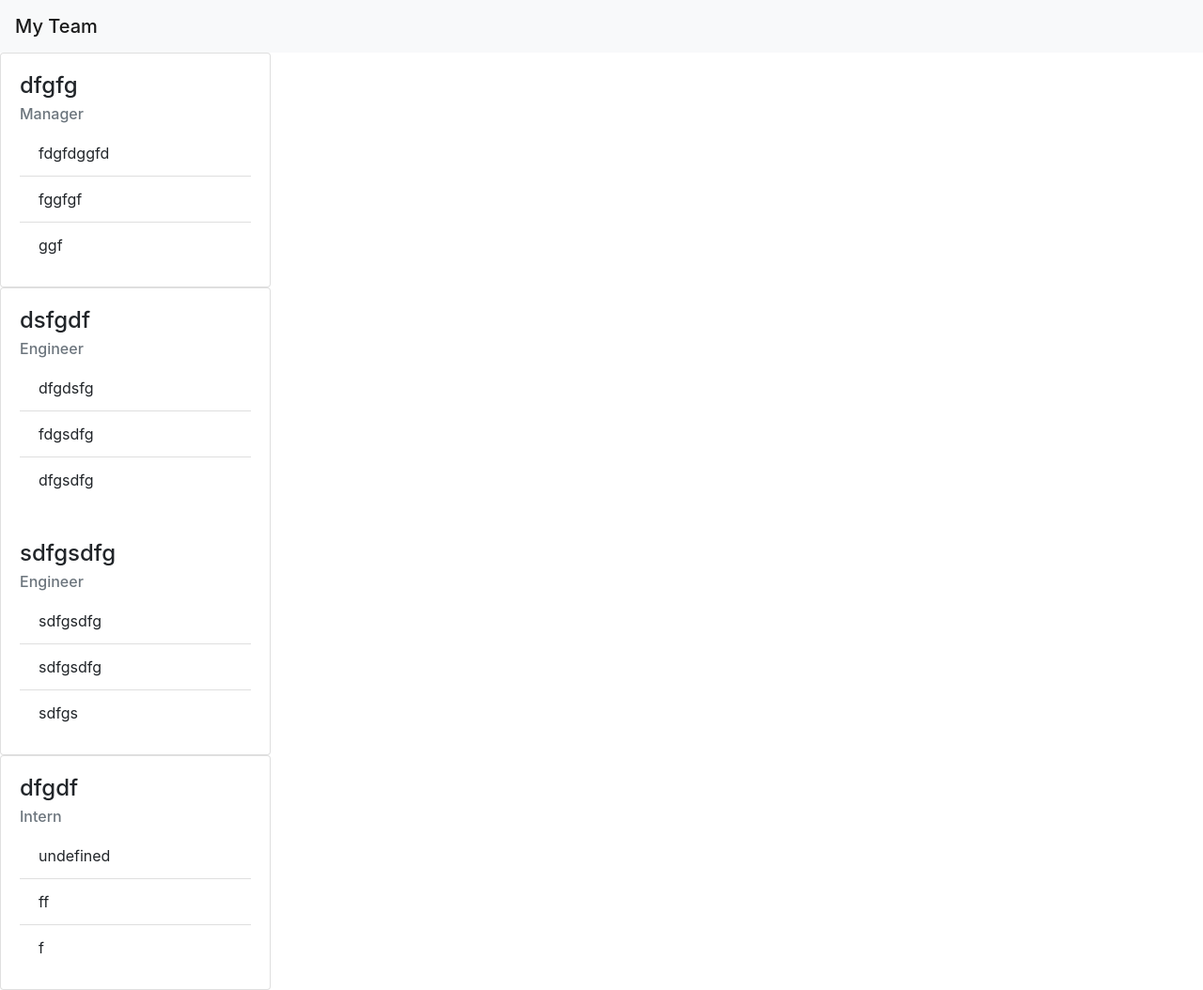
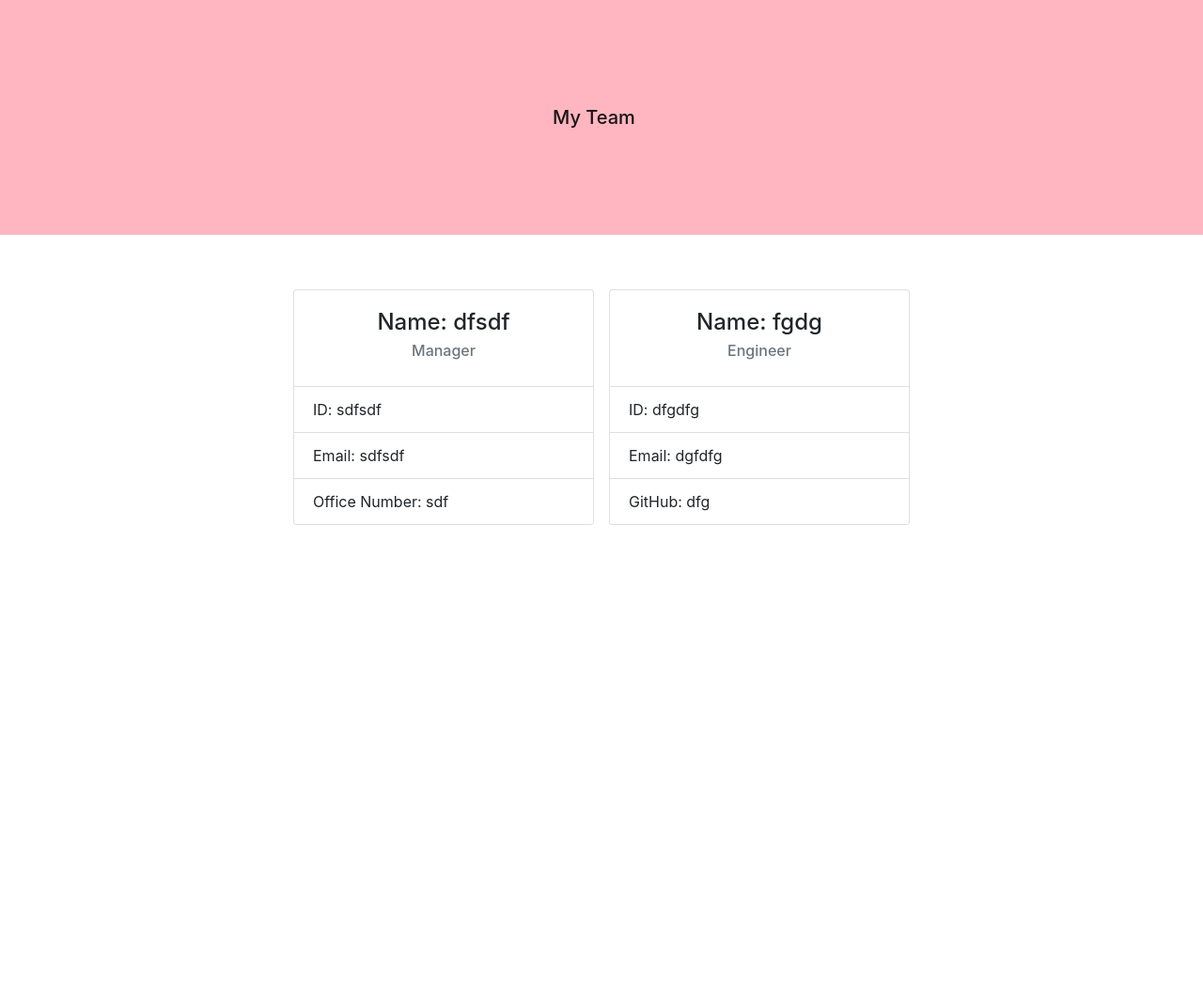
Before and after one commit to mlh19/TeamProfileGenerator, a website: page index.html in a window 1280 px wide. Shown: the whole page at 94% size. After the commit the page ends 800 px from the top, so only its background shows below. Drawn offline with nearby package versions, Linux system fonts and the light colour scheme; files that its build step writes are made by us from their sources.

Commit message:
make styling change to the cards

```diff
--- a/assets/style.css
+++ b/assets/style.css
@@ -0,0 +1,20 @@
+/* Nav bar styling  */
+.navbar {
+    text-align: center;
+    font-size: 5rem !important;
+    background-color: lightpink !important;
+    height: 250px;
+}
+
+/* Top and bottom marginal space for the cards */
+#teamMember-cards{
+    margin-top: 50px;
+    margin-bottom: 50px;
+}
+
+/* Styling for the cards */
+.card-body {
+    display: flex;
+    flex-direction: column;
+    align-items: center;
+}
--- a/index.html
+++ b/index.html
@@ -1,5 +1,5 @@
 
-
+</div>
     <!DOCTYPE html>
     <html lang="en">
     <head>
@@ -9,82 +9,42 @@
     <meta name="Description" content="Enter your description here"/>
     <link rel="stylesheet" href="https://cdnjs.cloudflare.com/ajax/libs/twitter-bootstrap/4.6.0/css/bootstrap.min.css">
     <link rel="stylesheet" href="https://cdnjs.cloudflare.com/ajax/libs/font-awesome/5.15.4/css/all.min.css">
-    <link rel="stylesheet" href="assets/css/style.css">
-    <title>Team Profile Generator</title>
+    <link rel="stylesheet" href="./assets/style.css">
+    <title id="title">Team Profile Generator</title>
     </head>
-    <body>
-
-
-<nav class="navbar navbar-light bg-light">
+<body>
+<nav class="navbar navbar-light bg-light justify-content-center">
     <span class="navbar-brand mb-0 h1">My Team</span>
 </nav>
-    <div class="card" style="width: 18rem;">
+<div id="teamMember-Cards" class="container d-flex flex-wrap justify-content-center align-items-center">
 
+    <div class="card m-2" style="min-width: 20rem;">
         <div class="card-body">
-        <h4 class="card-title">dfgfg</h5>
-        <h6 class="card-subtitle mb-2 text-muted">Manager</h6>
+            <h4 class="card-title">Name: dfsdf</h5>
+            <h6 class="card-subtitle mb-2 text-muted">Manager</h6>
+        </div>
         <ul class="list-group list-group-flush">
-            <li class="list-group-item">fdgfdggfd</li>
-            <li class="list-group-item">fggfgf</li>
-            <li class="list-group-item">ggf</li>
+            <li class="list-group-item">ID: sdfsdf</li>
+            <li class="list-group-item">Email: sdfsdf</li>
+            <li class="list-group-item">Office Number: sdf</li>
         </ul>
         </div>
 
-    </div>
-    <div class="card" style="width: 18rem;">
 
-         <div class="card-body">
-            <h4 class="card-title">dsfgdf</h5>
+    <div class="card m-2" style="min-width: 20rem;">
+        <div class="card-body">
+            <h4 class="card-title">Name: fgdg</h5>
             <h6 class="card-subtitle mb-2 text-muted">Engineer</h6>
+        </div>
         <ul class="list-group list-group-flush">
-            <li class="list-group-item">dfgdsfg</li>
-                <li class="list-group-item">fdgsdfg</li>
-                <li class="list-group-item">dfgsdfg</li>
-
-         </ul>
-     </div>
-
-         <div class="card-body">
-            <h4 class="card-title">sdfgsdfg</h5>
-            <h6 class="card-subtitle mb-2 text-muted">Engineer</h6>
-        <ul class="list-group list-group-flush">
-            <li class="list-group-item">sdfgsdfg</li>
-                <li class="list-group-item">sdfgsdfg</li>
-                <li class="list-group-item">sdfgs</li>
-
-         </ul>
-     </div>
-
-    </div>
-    <div class="card" style="width: 18rem;">
+            <li class="list-group-item">ID: dfgdfg</li>
+            <li class="list-group-item">Email: dgfdfg</li>
+            <li class="list-group-item">GitHub: dfg</li>
+        </ul>
+        </div>
 
 
-
-            <div class="card-body">
-            <h4 class="card-title">dfgdf</h5>
-            <h6 class="card-subtitle mb-2 text-muted">Intern</h6>
-           <ul class="list-group list-group-flush">
-                <li class="list-group-item">undefined</li>
-               <li class="list-group-item">ff</li>
-               <li class="list-group-item">f</li>
-
-            </ul>
-        </div>
-
-    </div>
-
-
-
-
-
-
-
-
-
-
-
-
-
+</div>
 
 <script src="https://cdnjs.cloudflare.com/ajax/libs/jquery/3.5.1/jquery.slim.min.js"></script>
 <script src="https://cdnjs.cloudflare.com/ajax/libs/popper.js/1.16.1/umd/popper.min.js"></script>
```
Also changed, not shown: dist/generateHtml.js.
